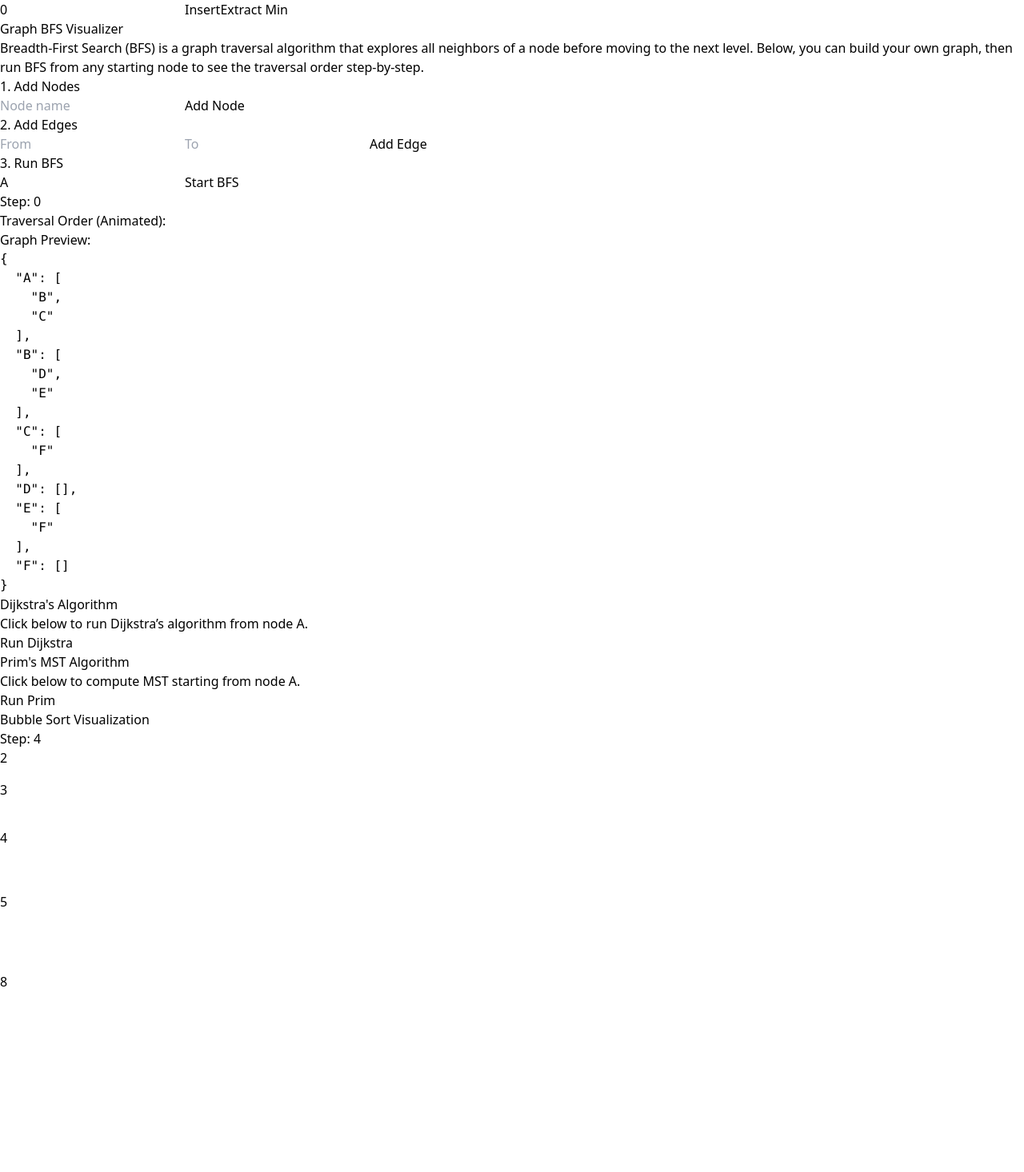
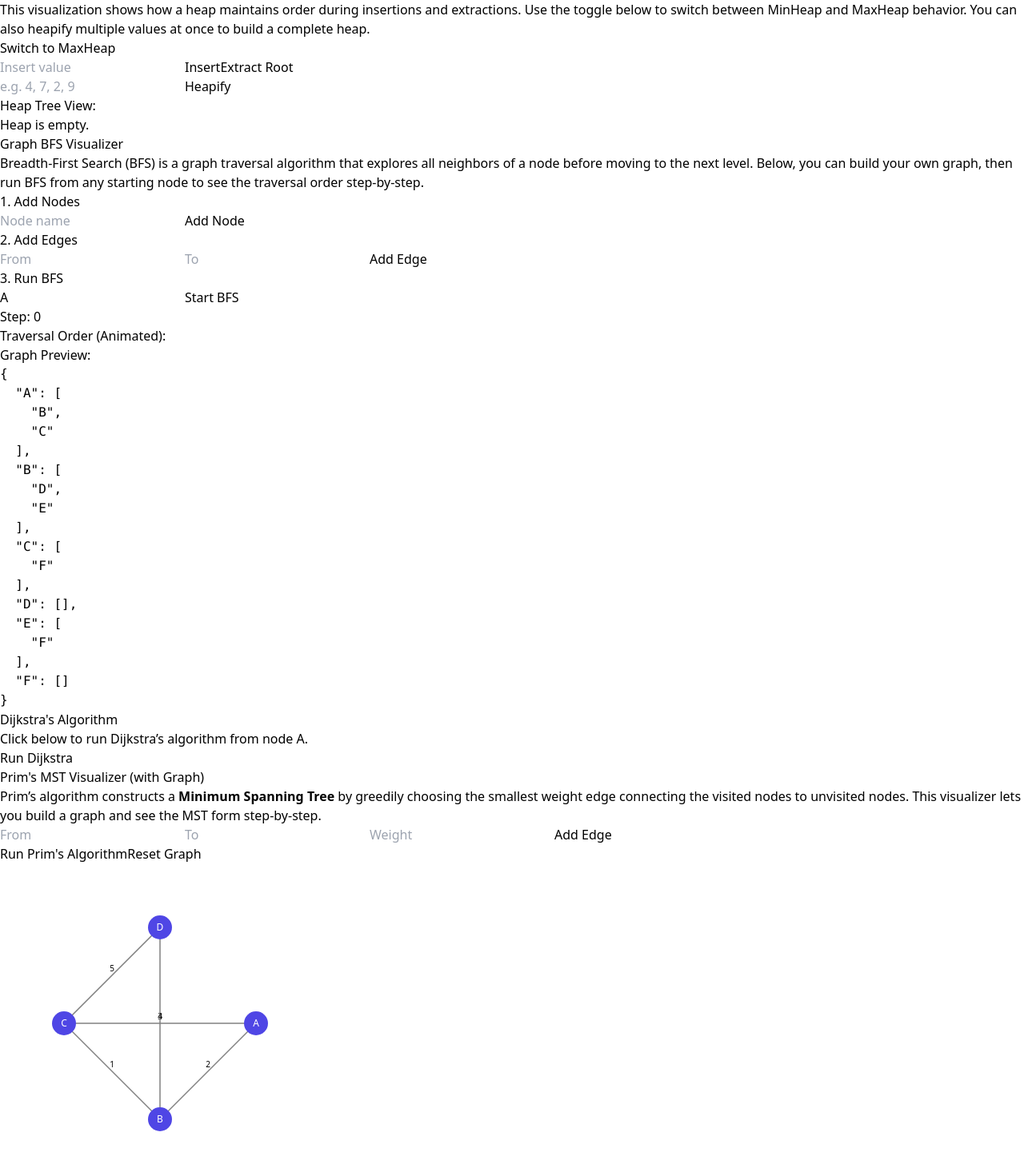
Before and after one commit to jcallinan/DataStructuresPart2, a React (Vite) app: page / in a window 1280 px wide. Shown: the part 24-1490 px from the top of the page at 80% size. Before the commit the page ends 1400 px from the top, so only its background shows below. Built offline with nearby package versions, Linux system fonts and the light colour scheme.

Commit message:
Updated visualizations

```diff
--- a/src/components/MinHeapVisualizer.jsx
+++ b/src/components/MinHeapVisualizer.jsx
@@ -2,60 +2,183 @@ import React, { useState } from "react";
 import { Card, CardContent } from "@/components/ui/card";
 import { Button } from "@/components/ui/button";
 
+function buildHeap(arr, isMinHeap) {
+  const comparator = isMinHeap
+    ? (a, b) => a < b
+    : (a, b) => a > b;
+
+  const heap = [...arr];
+  const n = heap.length;
+  for (let i = Math.floor(n / 2) - 1; i >= 0; i--) {
+    heapifyDown(heap, i, comparator);
+  }
+  return heap;
+}
+
+function heapifyUp(heap, index, comparator) {
+  let current = index;
+  while (current > 0) {
+    const parent = Math.floor((current - 1) / 2);
+    if (comparator(heap[current], heap[parent])) {
+      [heap[current], heap[parent]] = [heap[parent], heap[current]];
+      current = parent;
+    } else {
+      break;
+    }
+  }
+}
+
+function heapifyDown(heap, index, comparator) {
+  const n = heap.length;
+  let current = index;
+  while (true) {
+    let left = 2 * current + 1;
+    let right = 2 * current + 2;
+    let smallest = current;
+
+    if (left < n && comparator(heap[left], heap[smallest])) {
+      smallest = left;
+    }
+    if (right < n && comparator(heap[right], heap[smallest])) {
+      smallest = right;
+    }
+    if (smallest !== current) {
+      [heap[current], heap[smallest]] = [heap[smallest], heap[current]];
+      current = smallest;
+    } else {
+      break;
+    }
+  }
+}
+
 export default function MinHeapVisualizer() {
   const [heap, setHeap] = useState([]);
-  const [input, setInput] = useState(0);
+  const [input, setInput] = useState("");
+  const [bulkInput, setBulkInput] = useState("");
+  const [isMinHeap, setIsMinHeap] = useState(true);
 
-  const insert = (value) => {
+  const comparator = isMinHeap
+    ? (a, b) => a < b
+    : (a, b) => a > b;
+
+  const toggleHeapType = () => {
+    const newHeap = buildHeap(heap, !isMinHeap);
+    setHeap(newHeap);
+    setIsMinHeap(!isMinHeap);
+  };
+
+  const handleInsert = () => {
+    const value = parseInt(input);
+    if (isNaN(value)) return;
+
     const newHeap = [...heap, value];
-    let idx = newHeap.length - 1;
-    while (idx > 0) {
-      let parentIdx = Math.floor((idx - 1) / 2);
-      if (newHeap[idx] >= newHeap[parentIdx]) break;
-      [newHeap[idx], newHeap[parentIdx]] = [newHeap[parentIdx], newHeap[idx]];
-      idx = parentIdx;
+    heapifyUp(newHeap, newHeap.length - 1, comparator);
+    setHeap(newHeap);
+    setInput("");
+  };
+
+  const handleExtract = () => {
+    if (heap.length === 0) return;
+
+    const newHeap = [...heap];
+    const root = newHeap[0];
+    const end = newHeap.pop();
+    if (newHeap.length > 0) {
+      newHeap[0] = end;
+      heapifyDown(newHeap, 0, comparator);
     }
     setHeap(newHeap);
   };
 
-  const extractMin = () => {
-    if (heap.length === 0) return;
-    const newHeap = [...heap];
-    const min = newHeap[0];
-    const end = newHeap.pop();
-    if (newHeap.length > 0) {
-      newHeap[0] = end;
-      let idx = 0;
-      while (true) {
-        let left = 2 * idx + 1,
-          right = 2 * idx + 2,
-          smallest = idx;
-        if (left < newHeap.length && newHeap[left] < newHeap[smallest]) smallest = left;
-        if (right < newHeap.length && newHeap[right] < newHeap[smallest]) smallest = right;
-        if (smallest === idx) break;
-        [newHeap[idx], newHeap[smallest]] = [newHeap[smallest], newHeap[idx]];
-        idx = smallest;
-      }
+  const handleHeapify = () => {
+    const values = bulkInput
+      .split(",")
+      .map((v) => parseInt(v.trim()))
+      .filter((v) => !isNaN(v));
+    const built = buildHeap(values, isMinHeap);
+    setHeap(built);
+    setBulkInput("");
+  };
+
+  const renderTree = () => {
+    const levels = [];
+    let level = 0;
+    let index = 0;
+    const n = heap.length;
+
+    while (index < n) {
+      const count = 2 ** level;
+      const row = heap.slice(index, index + count);
+      levels.push(row);
+      index += count;
+      level++;
     }
-    setHeap(newHeap);
+
+    return (
+      <div className="space-y-4 mt-4">
+        {levels.map((row, i) => (
+          <div key={i} className="flex justify-center gap-4">
+            {row.map((val, j) => (
+              <div
+                key={j}
+                className="w-12 h-12 flex items-center justify-center rounded-full bg-green-200 font-bold shadow"
+              >
+                {val}
+              </div>
+            ))}
+          </div>
+        ))}
+      </div>
+    );
   };
 
   return (
     <Card>
-      <CardContent className="p-4">
-        <h2 className="text-xl font-bold mb-2">MinHeap Visualizer</h2>
-        <input
-          type="number"
-          value={input}
-          onChange={(e) => setInput(parseInt(e.target.value))}
-          className="border px-2 py-1 mr-2"
-        />
-        <Button onClick={() => insert(input)}>Insert</Button>
-        <Button onClick={extractMin} className="ml-2">Extract Min</Button>
-        <div className="mt-4 flex flex-wrap gap-2">
-          {heap.map((v, i) => (
-            <div key={i} className="px-3 py-2 bg-gray-200 rounded shadow">{v}</div>
-          ))}
+      <CardContent className="p-4 space-y-4">
+        <h2 className="text-xl font-bold">Min/Max Heap Visualizer</h2>
+
+        <p className="text-sm text-gray-700">
+          This visualization shows how a heap maintains order during insertions and extractions.
+          Use the toggle below to switch between MinHeap and MaxHeap behavior. You can also heapify
+          multiple values at once to build a complete heap.
+        </p>
+
+        <div className="space-x-2">
+          <Button onClick={toggleHeapType}>
+            Switch to {isMinHeap ? "MaxHeap" : "MinHeap"}
+          </Button>
+        </div>
+
+        <div className="flex flex-wrap gap-2 items-center">
+          <input
+            type="number"
+            placeholder="Insert value"
+            value={input}
+            onChange={(e) => setInput(e.target.value)}
+            className="border px-2 py-1"
+          />
+          <Button onClick={handleInsert}>Insert</Button>
+          <Button onClick={handleExtract}>Extract Root</Button>
+        </div>
+
+        <div className="flex flex-wrap gap-2 items-center">
+          <input
+            type="text"
+            placeholder="e.g. 4, 7, 2, 9"
+            value={bulkInput}
+            onChange={(e) => setBulkInput(e.target.value)}
+            className="border px-2 py-1 w-64"
+          />
+          <Button onClick={handleHeapify}>Heapify</Button>
+        </div>
+
+        <div>
+          <h3 className="font-semibold text-sm">Heap Tree View:</h3>
+          {heap.length === 0 ? (
+            <p className="text-sm text-gray-500">Heap is empty.</p>
+          ) : (
+            renderTree()
+          )}
         </div>
       </CardContent>
     </Card>
--- a/src/components/PrimMSTVisualizer.jsx
+++ b/src/components/PrimMSTVisualizer.jsx
@@ -1,67 +1,220 @@
-import React, { useState } from "react";
+import React, { useState, useEffect } from "react";
 import { Card, CardContent } from "@/components/ui/card";
 import { Button } from "@/components/ui/button";
 
-function primMST(graph) {
-  const nodes = Object.keys(graph);
+export default function PrimMSTVisualizer() {
+  const [nodes, setNodes] = useState(["A", "B", "C", "D"]);
+  const [edges, setEdges] = useState([
+    { from: "A", to: "B", weight: 2 },
+    { from: "A", to: "C", weight: 3 },
+    { from: "B", to: "C", weight: 1 },
+    { from: "B", to: "D", weight: 4 },
+    { from: "C", to: "D", weight: 5 },
+  ]);
+  const [mstEdges, setMstEdges] = useState([]);
+  const [step, setStep] = useState(0);
+  const [running, setRunning] = useState(false);
+
+  const [from, setFrom] = useState("");
+  const [to, setTo] = useState("");
+  const [weight, setWeight] = useState("");
+
+  const radius = 120;
+  const centerX = 200;
+  const centerY = 200;
+
+  const addEdge = () => {
+    if (!from || !to || isNaN(parseInt(weight))) return;
+    setEdges([...edges, { from, to, weight: parseInt(weight) }]);
+    if (!nodes.includes(from)) setNodes([...nodes, from]);
+    if (!nodes.includes(to)) setNodes([...nodes, to]);
+    setFrom("");
+    setTo("");
+    setWeight("");
+  };
+
+  const runPrimStepByStep = () => {
+    const visited = new Set();
     const mst = [];
-  const visited = new Set();
+    const allNodes = new Set(nodes);
+    visited.add(nodes[0]);
+
+    let stepEdges = [];
     let totalWeight = 0;
 
-  visited.add(nodes[0]);
-  while (visited.size < nodes.length) {
-    let edges = [];
-    for (let node of visited) {
-      for (let neighbor of graph[node]) {
-        if (!visited.has(neighbor.node)) {
-          edges.push({ from: node, to: neighbor.node, weight: neighbor.weight });
-        }
-      }
-    }
-    edges.sort((a, b) => a.weight - b.weight);
-    const edge = edges.find((e) => !visited.has(e.to));
-    if (edge) {
-      visited.add(edge.to);
-      mst.push(edge);
-      totalWeight += edge.weight;
-    }
+    const interval = setInterval(() => {
+      const availableEdges = edges.filter(
+        (e) =>
+          (visited.has(e.from) && !visited.has(e.to)) ||
+          (visited.has(e.to) && !visited.has(e.from))
+      );
+      availableEdges.sort((a, b) => a.weight - b.weight);
+
+      const next = availableEdges.find(
+        (e) => !visited.has(e.from) || !visited.has(e.to)
+      );
+
+      if (!next) {
+        clearInterval(interval);
+        setRunning(false);
+        return;
       }
 
-  return { mst, totalWeight };
+      visited.add(next.from);
+      visited.add(next.to);
+      stepEdges.push(next);
+      totalWeight += next.weight;
+
+      setMstEdges([...stepEdges]);
+      setStep(stepEdges.length);
+
+      if (visited.size === allNodes.size) {
+        clearInterval(interval);
+        setRunning(false);
       }
+    }, 1000);
 
-export default function PrimMSTVisualizer() {
-  const [result, setResult] = useState(null);
-
-  const sampleGraph = {
-    A: [{ node: "B", weight: 2 }, { node: "C", weight: 3 }],
-    B: [{ node: "A", weight: 2 }, { node: "C", weight: 1 }, { node: "D", weight: 4 }],
-    C: [{ node: "A", weight: 3 }, { node: "B", weight: 1 }, { node: "D", weight: 5 }],
-    D: [{ node: "B", weight: 4 }, { node: "C", weight: 5 }],
+    setRunning(true);
+    setMstEdges([]);
+    setStep(0);
   };
 
-  const runPrim = () => {
-    const res = primMST(sampleGraph);
-    setResult(res);
+  const resetGraph = () => {
+    setNodes(["A", "B", "C", "D"]);
+    setEdges([
+      { from: "A", to: "B", weight: 2 },
+      { from: "A", to: "C", weight: 3 },
+      { from: "B", to: "C", weight: 1 },
+      { from: "B", to: "D", weight: 4 },
+      { from: "C", to: "D", weight: 5 },
+    ]);
+    setMstEdges([]);
+    setStep(0);
+    setRunning(false);
+  };
+
+  const isMSTEdge = (edge) =>
+    mstEdges.some(
+      (e) =>
+        (e.from === edge.from && e.to === edge.to) ||
+        (e.from === edge.to && e.to === edge.from)
+    );
+
+  const getNodeCoords = (label) => {
+    const index = nodes.indexOf(label);
+    const angle = (2 * Math.PI * index) / nodes.length;
+    const x = centerX + radius * Math.cos(angle);
+    const y = centerY + radius * Math.sin(angle);
+    return { x, y };
   };
 
   return (
     <Card>
-      <CardContent className="p-4">
-        <h2 className="text-xl font-bold mb-2">Prim's MST Algorithm</h2>
-        <p className="mb-2">Click below to compute MST starting from node A.</p>
-        <Button onClick={runPrim}>Run Prim</Button>
-        {result && (
-          <div className="mt-4">
-            <h3 className="font-semibold">Minimum Spanning Tree:</h3>
+      <CardContent className="p-4 space-y-4">
+        <h2 className="text-xl font-bold">Prim's MST Visualizer (with Graph)</h2>
+
+        <p className="text-sm text-gray-700">
+          Prim’s algorithm constructs a <strong>Minimum Spanning Tree</strong> by greedily choosing the smallest weight edge connecting the visited nodes to unvisited nodes.
+          This visualizer lets you build a graph and see the MST form step-by-step.
+        </p>
+
+        <div className="flex flex-wrap gap-2 items-center">
+          <input
+            placeholder="From"
+            value={from}
+            onChange={(e) => setFrom(e.target.value.toUpperCase())}
+            className="border p-1"
+          />
+          <input
+            placeholder="To"
+            value={to}
+            onChange={(e) => setTo(e.target.value.toUpperCase())}
+            className="border p-1"
+          />
+          <input
+            placeholder="Weight"
+            value={weight}
+            type="number"
+            onChange={(e) => setWeight(e.target.value)}
+            className="border p-1 w-20"
+          />
+          <Button onClick={addEdge}>Add Edge</Button>
+        </div>
+
+        <div className="space-x-2">
+          <Button onClick={runPrimStepByStep} disabled={running}>
+            {running ? "Running..." : "Run Prim's Algorithm"}
+          </Button>
+          <Button onClick={resetGraph} variant="outline">
+            Reset Graph
+          </Button>
+        </div>
+
+        <div className="mt-6">
+          <svg width="400" height="400" className="bg-gray-50 rounded">
+            {edges.map((edge, idx) => {
+              const from = getNodeCoords(edge.from);
+              const to = getNodeCoords(edge.to);
+              const isInMST = isMSTEdge(edge);
+              return (
+                <g key={idx}>
+                  <line
+                    x1={from.x}
+                    y1={from.y}
+                    x2={to.x}
+                    y2={to.y}
+                    stroke={isInMST ? "green" : "gray"}
+                    strokeWidth={isInMST ? 3 : 1.5}
+                  />
+                  <text
+                    x={(from.x + to.x) / 2}
+                    y={(from.y + to.y) / 2 - 5}
+                    fontSize="10"
+                    textAnchor="middle"
+                    fill="black"
+                  >
+                    {edge.weight}
+                  </text>
+                </g>
+              );
+            })}
+            {nodes.map((label, idx) => {
+              const { x, y } = getNodeCoords(label);
+              return (
+                <g key={idx}>
+                  <circle cx={x} cy={y} r="15" fill="#4F46E5" />
+                  <text
+                    x={x}
+                    y={y + 4}
+                    fontSize="12"
+                    fill="white"
+                    textAnchor="middle"
+                  >
+                    {label}
+                  </text>
+                </g>
+              );
+            })}
+          </svg>
+        </div>
+
+        <div className="text-sm">
+          <p className="font-semibold">Step: {step}</p>
+          {mstEdges.length === 0 ? (
+            <p className="text-gray-500">No MST edges selected yet.</p>
+          ) : (
+            <div>
+              <p className="font-semibold">Current MST:</p>
               <ul className="list-disc list-inside">
-              {result.mst.map((edge, idx) => (
-                <li key={idx}>{edge.from} → {edge.to} (Weight: {edge.weight})</li>
+                {mstEdges.map((e, i) => (
+                  <li key={i}>
+                    {e.from} — {e.to} (Weight: {e.weight})
+                  </li>
                 ))}
               </ul>
-            <p className="mt-2 font-bold">Total Weight: {result.totalWeight}</p>
             </div>
           )}
+        </div>
       </CardContent>
     </Card>
   );
```
Lines whose indentation alone changed are shown as unchanged.
